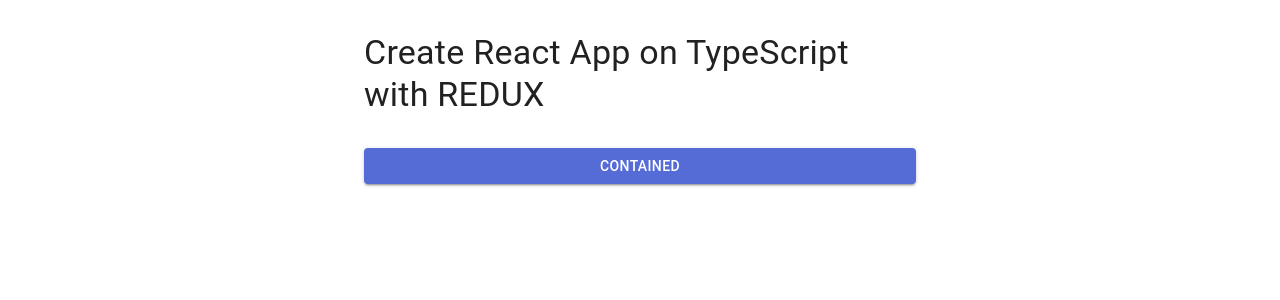
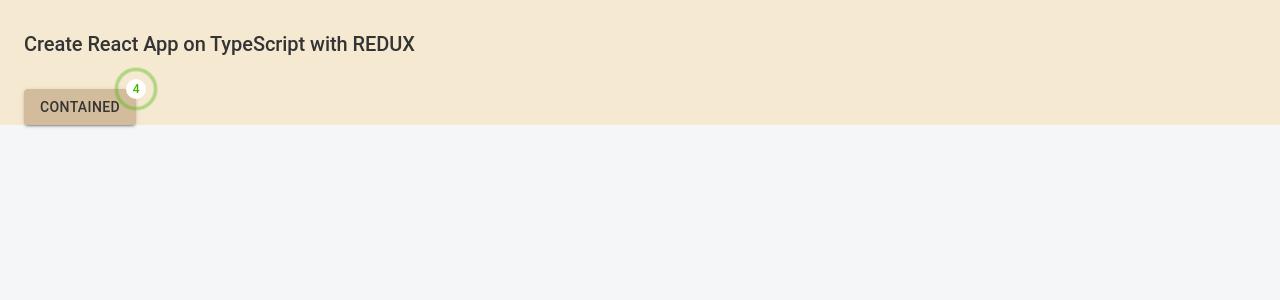
Before and after one commit to rahmatullohsotiboldiev9-tech/burak-react, a React (Create React App) app: page / in a window 1280 px wide. Shown: the top 300 px of the page. Built offline with nearby package versions, Linux system fonts and the light colour scheme.

Commit message:
fix:MUI customized integration

```diff
--- a/src/app/App.tsx
+++ b/src/app/App.tsx
@@ -1,17 +1,22 @@
 import React from "react";
 import "../css/app.css";
 import { Box, Button, Container, Stack, Typography } from "@mui/material";
+import { RippleBadge } from "./MaterialTheme/styled";
 
 function App() {
   return (
-    <Container maxWidth="sm">
+    <Container sx={{ backgroundColor: "#f5b94136" }}>
       <Stack sx={{ flexDirection: "column" }}>
         <Box sx={{ my: 4 }}>
           <Typography variant="h4" component={"h4"}>
             Create React App on TypeScript with REDUX
           </Typography>
         </Box>
-        <Button variant="contained">Contained</Button>
+        <Box>
+          <RippleBadge badgeContent={4}>
+            <Button variant="contained" color={"secondary"}>Contained</Button>
+          </RippleBadge>
+        </Box>
       </Stack>
     </Container>
   );
--- /dev/null
+++ b/src/app/MaterialTheme/index.ts
@@ -0,0 +1,66 @@
+import { createTheme } from '@mui/material/styles';
+import { common } from '@mui/material/colors';
+import shadow from './shadow';
+import typography from './typography';
+import { maxWidth } from '@mui/system';
+
+/**
+ * LIGHT THEME (DEFAULT)
+ */
+const light = {
+	palette: {
+		type: 'light',
+		background: {
+			default: '#f8f8ff',
+			paper: common.white,
+		},
+		primary: {
+			contrastText: '#e7cfad',
+			main: '#323030',
+		},
+		secondary: {
+			contrastText: '#343434',
+			main: '#d3bc9b',
+		},
+		text: {
+			primary: '#343434',
+			secondary: '#e7d3b7',
+			dark: common.black,
+		},
+	},
+	components: {
+		MuiContainer: {
+			styleOverrides: {
+				root: {
+					height: '100%',
+				},
+			},
+		},
+		MuiCssBaseline: {
+			styleOverrides: {
+				html: { height: '100%' },
+				body: { background: '#f4f6f8', height: '100%', minHeight: '100%' },
+			},
+		},
+	},
+	shadow,
+	typography,
+};
+
+// A custom theme for this app
+let theme = createTheme(light);
+theme = createTheme(theme, {
+	components: {
+		MuiContainer: {
+			styleOverrides: {
+				maxWidthLg: {
+					[theme.breakpoints.up('lg')]: {
+						maxWidth: '1300px',
+					},
+				},
+			},
+		},
+	},
+});
+
+export default theme;
--- /dev/null
+++ b/src/app/MaterialTheme/shadow.ts
@@ -0,0 +1,27 @@
+export default [
+	'none',
+	'0 0 0 1px rgba(63,63,68,0.05), 0 1px 2px 0 rgba(63,63,68,0.15)',
+	'0 0 1px 0 rgba(0,0,0,0.31), 0 2px 2px -2px rgba(0,0,0,0.25)',
+	'0 0 1px 0 rgba(0,0,0,0.31), 0 3px 4px -2px rgba(0,0,0,0.25)',
+	'0 0 1px 0 rgba(0,0,0,0.31), 0 3px 4px -2px rgba(0,0,0,0.25)',
+	'0 0 1px 0 rgba(0,0,0,0.31), 0 4px 6px -2px rgba(0,0,0,0.25)',
+	'0 0 1px 0 rgba(0,0,0,0.31), 0 4px 6px -2px rgba(0,0,0,0.25)',
+	'0 0 1px 0 rgba(0,0,0,0.31), 0 4px 8px -2px rgba(0,0,0,0.25)',
+	'0 0 1px 0 rgba(0,0,0,0.31), 0 5px 8px -2px rgba(0,0,0,0.25)',
+	'0 0 1px 0 rgba(0,0,0,0.31), 0 6px 12px -4px rgba(0,0,0,0.25)',
+	'0 0 1px 0 rgba(0,0,0,0.31), 0 7px 12px -4px rgba(0,0,0,0.25)',
+	'0 0 1px 0 rgba(0,0,0,0.31), 0 6px 16px -4px rgba(0,0,0,0.25)',
+	'0 0 1px 0 rgba(0,0,0,0.31), 0 7px 16px -4px rgba(0,0,0,0.25)',
+	'0 0 1px 0 rgba(0,0,0,0.31), 0 8px 18px -8px rgba(0,0,0,0.25)',
+	'0 0 1px 0 rgba(0,0,0,0.31), 0 9px 18px -8px rgba(0,0,0,0.25)',
+	'0 0 1px 0 rgba(0,0,0,0.31), 0 10px 20px -8px rgba(0,0,0,0.25)',
+	'0 0 1px 0 rgba(0,0,0,0.31), 0 11px 20px -8px rgba(0,0,0,0.25)',
+	'0 0 1px 0 rgba(0,0,0,0.31), 0 12px 22px -8px rgba(0,0,0,0.25)',
+	'0 0 1px 0 rgba(0,0,0,0.31), 0 13px 22px -8px rgba(0,0,0,0.25)',
+	'0 0 1px 0 rgba(0,0,0,0.31), 0 14px 24px -8px rgba(0,0,0,0.25)',
+	'0 0 1px 0 rgba(0,0,0,0.31), 0 16px 28px -8px rgba(0,0,0,0.25)',
+	'0 0 1px 0 rgba(0,0,0,0.31), 0 18px 30px -8px rgba(0,0,0,0.25)',
+	'0 0 1px 0 rgba(0,0,0,0.31), 0 20px 32px -8px rgba(0,0,0,0.25)',
+	'0 0 1px 0 rgba(0,0,0,0.31), 0 22px 34px -8px rgba(0,0,0,0.25)',
+	'0 0 1px 0 rgba(0,0,0,0.31), 0 24px 36px -8px rgba(0,0,0,0.25)',
+];
--- /dev/null
+++ b/src/app/MaterialTheme/styled.ts
@@ -0,0 +1,30 @@
+import { styled } from "@mui/material/styles";
+import Badge from "@mui/material/Badge";
+
+export const RippleBadge = styled(Badge)(({ theme }) => ({
+  "& .MuiBadge-badge": {
+    color: "#44b700",
+    background: "white",
+    "&::after": {
+      position: "absolute",
+      top: "-2px",
+      left: "-2px",
+      width: "120%",
+      height: "120%",
+      borderRadius: "50%",
+      animation: "ripple 1.2s infinite ease-in-out",
+      border: "2px solid currentColor",
+      content: '""',
+    },
+  },
+  "@keyframes ripple": {
+    "0%": {
+      transform: "scale(.8)",
+      opacity: 1,
+    },
+    "100%": {
+      transform: "scale(2.4)",
+      opacity: 0,
+    },
+  },
+}));
--- /dev/null
+++ b/src/app/MaterialTheme/typography.ts
@@ -0,0 +1,35 @@
+export default {
+	h1: {
+		fontWeight: 500,
+		fontSize: 35,
+		letterSpacing: '-0.24px',
+	},
+	h2: {
+		fontWeight: 500,
+		fontSize: 29,
+		letterSpacing: '-0.24px',
+	},
+	h3: {
+		fontWeight: 500,
+		fontSize: 24,
+		letterSpacing: '-0.06px',
+	},
+	h4: {
+		fontWeight: 500,
+		fontSize: 20,
+		letterSpacing: '-0.06px',
+	},
+	h5: {
+		fontWeight: 500,
+		fontSize: 16,
+		letterSpacing: '-0.05px',
+	},
+	h6: {
+		fontWeight: 500,
+		fontSize: 14,
+		letterSpacing: '-0.05px',
+	},
+	overline: {
+		fontWeight: 500,
+	},
+};
--- a/src/index.tsx
+++ b/src/index.tsx
@@ -4,14 +4,10 @@
 import { store } from "./app/store";
 import App from "./app/App";
 import reportWebVitals from "./reportWebVitals";
-import CssBaseline from '@mui/material/CssBaseline';
-import { ThemeProvider } from '@mui/material/styles';
-import theme from './theme';
+import CssBaseline from "@mui/material/CssBaseline";
+import { ThemeProvider } from "@mui/material/styles";
 import "./css/index.css";
-const container = document.getElementById("root");
-if (!container) throw new Error("Root element #root not found");
-
-
+import theme from "./app/MaterialTheme";
 
 const root = createRoot(document.getElementById("root")!);
 
@@ -25,7 +21,7 @@
     </Provider>
   </React.StrictMode>
 );
-document.getElementById("root")!
+
 // If you want to start measuring performance in your app, pass a function
 // to log results (for example: reportWebVitals(console.log))
 // or send to an analytics endpoint. Learn more: https://bit.ly/CRA-vitals
--- a/src/theme.ts
+++ /dev/null
@@ -1,19 +0,0 @@
-import { createTheme } from '@mui/material/styles';
-import { red } from '@mui/material/colors';
-
-// A custom theme for this app
-const theme = createTheme({
-    palette: {
-        primary: {
-            main: '#556cd6',
-        },
-        secondary: {
-            main: '#19857b',
-        },
-        error: {
-            main: red.A400,
-        },
-    },
-});
-
-export default theme;
```
